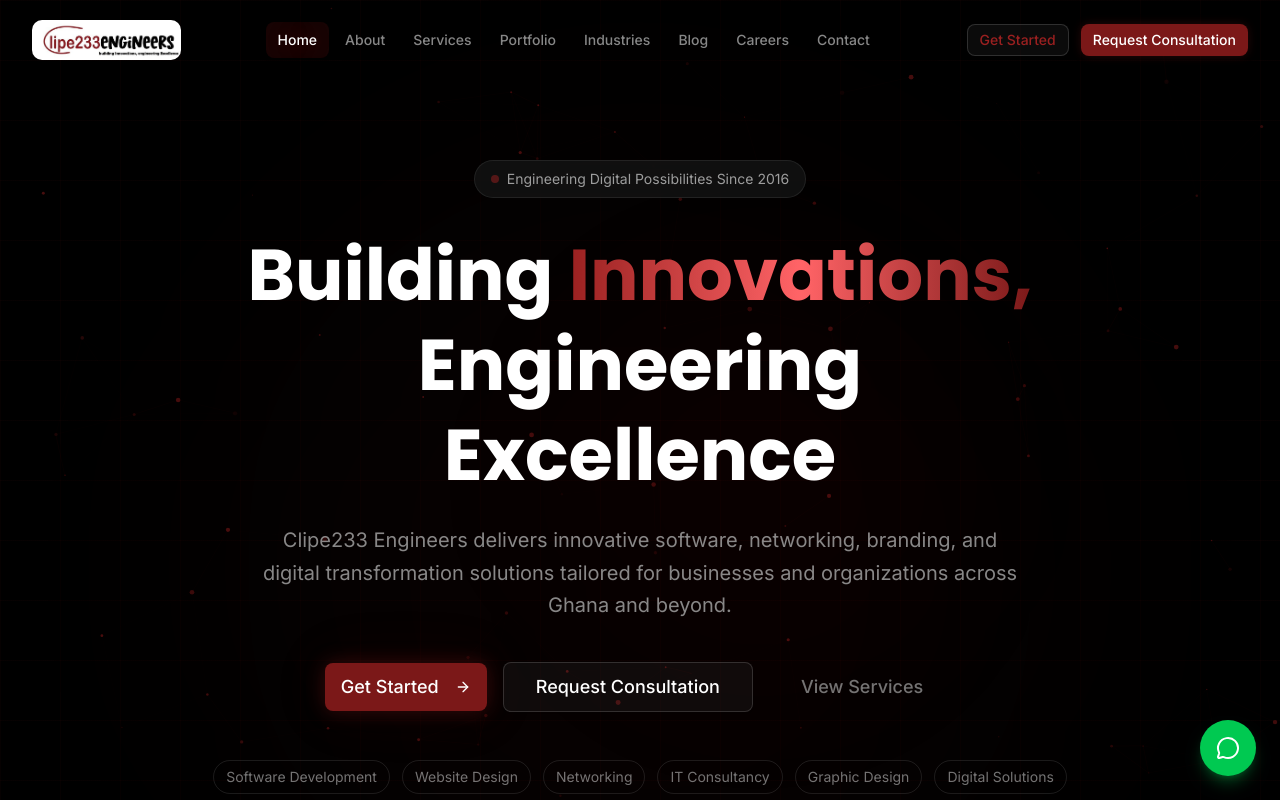
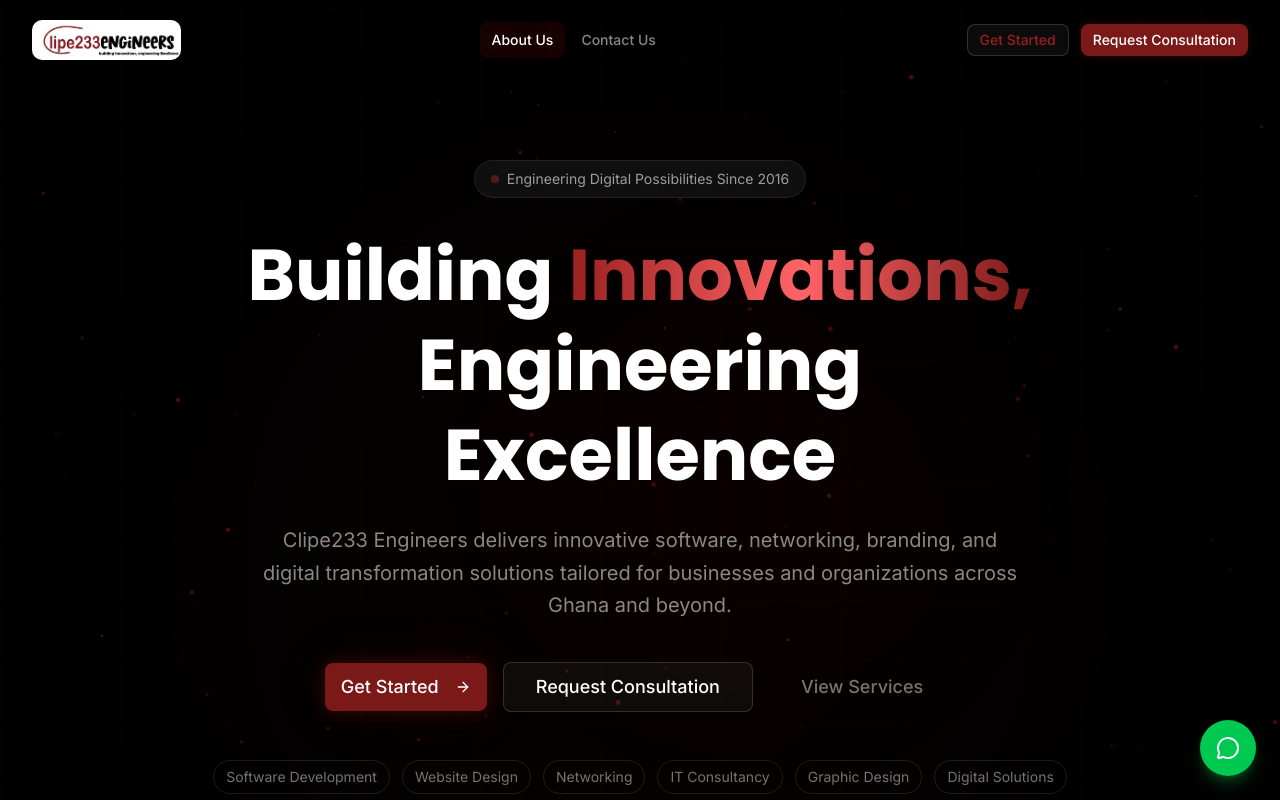
Before and after one commit to lilromeo2290/clipe233, a Next.js app: page / in a window 1280 px wide. Shown: the top 800 px of the page. Built offline with nearby package versions, Linux system fonts and the light colour scheme.

Commit message:
b0de92db-2115-4cde-92df-69132c2f6253

```diff
--- a/src/components/sections/Navbar.tsx
+++ b/src/components/sections/Navbar.tsx
@@ -6,14 +6,8 @@
 import { Button } from "@/components/ui/button";
 
 const navLinks = [
-  { label: "Home", href: "#home" },
-  { label: "About", href: "#about" },
-  { label: "Services", href: "#services" },
-  { label: "Portfolio", href: "#portfolio" },
-  { label: "Industries", href: "#industries" },
-  { label: "Blog", href: "#blog" },
-  { label: "Careers", href: "#careers" },
-  { label: "Contact", href: "#contact" },
+  { label: "About Us", href: "#about" },
+  { label: "Contact Us", href: "#contact" },
 ];
 
 export default function Navbar() {
```
